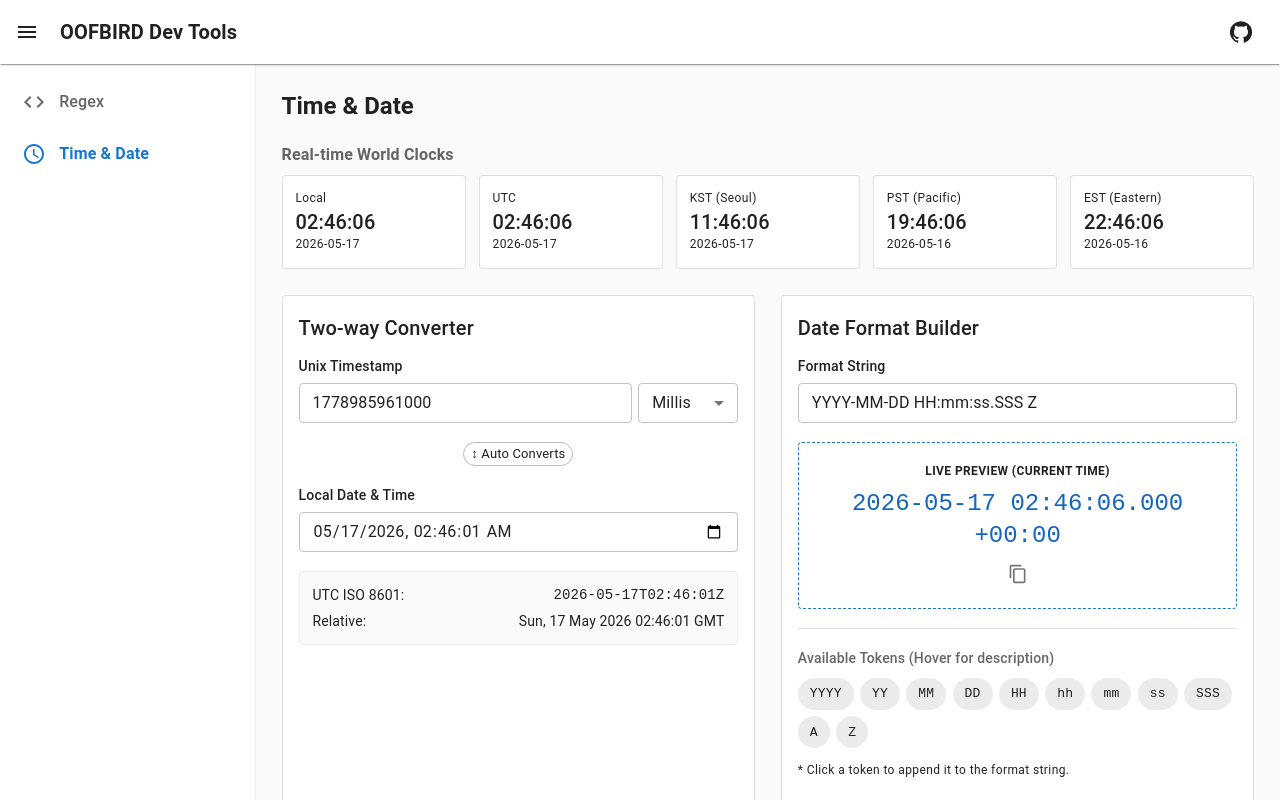
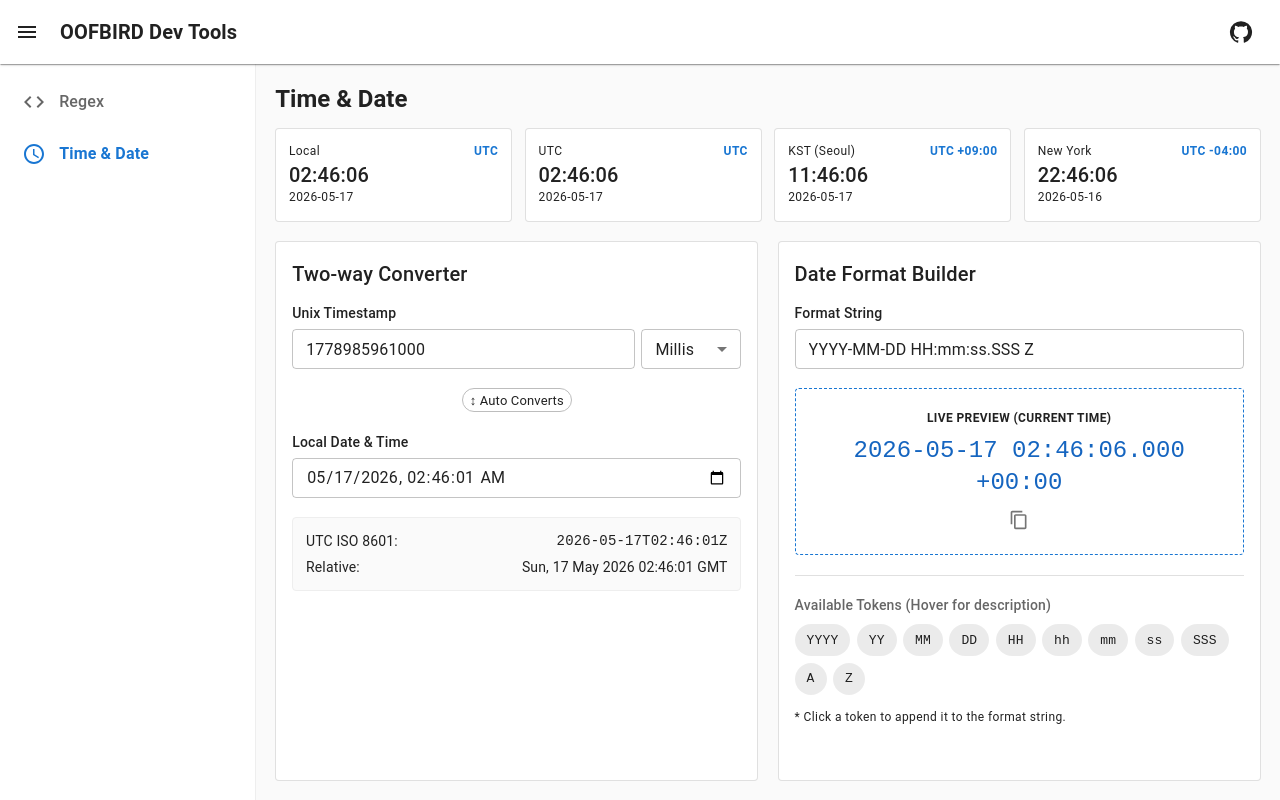
Before and after one commit to iju707/tools, a React (Vite) app: page /time in a window 1280 px wide. Built offline with nearby package versions, Linux system fonts and the light colour scheme.

Commit message:
UI tweak: remove clock title, adjust list to 4, add timezone offset, prevent scroll

```diff
--- a/src/pages/TimeDateTool.tsx
+++ b/src/pages/TimeDateTool.tsx
@@ -15,8 +15,7 @@ const WORLD_CLOCKS = [
   { label: 'Local', tz: dayjs.tz.guess() },
   { label: 'UTC', tz: 'UTC' },
   { label: 'KST (Seoul)', tz: 'Asia/Seoul' },
-  { label: 'PST (Pacific)', tz: 'America/Los_Angeles' },
-  { label: 'EST (Eastern)', tz: 'America/New_York' },
+  { label: 'New York', tz: 'America/New_York' },
 ];
 
 const FORMAT_TOKENS = [
@@ -79,23 +78,25 @@ export default function TimeDateTool() {
   };
 
   return (
-    <Box sx={{ p: { xs: 2, md: 4 }, maxWidth: 1200, mx: 'auto' }}>
-      <Typography variant="h5" sx={{ mb: 3, fontWeight: 'bold' }}>
+    <Box sx={{ p: { xs: 2, md: 3 }, height: '100%', display: 'flex', flexDirection: 'column', maxWidth: 1400, mx: 'auto' }}>
+      <Typography variant="h5" sx={{ mb: 2, fontWeight: 'bold' }}>
         Time & Date
       </Typography>
 
       {/* World Clocks */}
-      <Box sx={{ mb: 4 }}>
-        <Typography variant="subtitle1" sx={{ mb: 1, fontWeight: 'bold', color: 'text.secondary' }}>
-          Real-time World Clocks
-        </Typography>
+      <Box sx={{ mb: 3 }}>
         <Box sx={{ display: 'flex', flexWrap: 'wrap', gap: 2 }}>
           {WORLD_CLOCKS.map((clock) => (
             <Card variant="outlined" sx={{ bgcolor: 'white', flex: '1 1 180px' }} key={clock.label}>
               <CardContent sx={{ p: 2, '&:last-child': { pb: 2 } }}>
-                <Typography variant="caption" color="text.secondary" sx={{ display: 'block', mb: 0.5 }}>
-                  {clock.label}
-                </Typography>
+                <Box sx={{ display: 'flex', justifyContent: 'space-between', alignItems: 'flex-start', mb: 0.5 }}>
+                  <Typography variant="caption" color="text.secondary">
+                    {clock.label}
+                  </Typography>
+                  <Typography variant="caption" sx={{ fontWeight: 'bold', color: 'primary.main' }}>
+                    {clock.tz === 'UTC' ? 'UTC' : `UTC ${now.tz(clock.tz).format('Z')}`}
+                  </Typography>
+                </Box>
                 <Typography variant="h6" sx={{ fontWeight: 'mono', lineHeight: 1 }}>
                   {now.tz(clock.tz).format('HH:mm:ss')}
                 </Typography>
@@ -108,10 +109,10 @@ export default function TimeDateTool() {
         </Box>
       </Box>
 
-      <Box sx={{ display: 'grid', gridTemplateColumns: { xs: '1fr', md: '1fr 1fr' }, gap: 4 }}>
+      <Box sx={{ display: 'grid', gridTemplateColumns: { xs: '1fr', md: '1fr 1fr' }, gap: 3, flex: 1, minHeight: 0 }}>
         {/* Converter Panel */}
-        <Box>
-          <Card variant="outlined" sx={{ bgcolor: 'white', height: '100%' }}>
+        <Box sx={{ display: 'flex', flexDirection: 'column', minHeight: 0 }}>
+          <Card variant="outlined" sx={{ bgcolor: 'white', flex: 1, overflow: 'auto' }}>
             <CardContent>
               <Typography variant="h6" sx={{ mb: 2, display: 'flex', alignItems: 'center' }}>
                 Two-way Converter
@@ -185,8 +186,8 @@ export default function TimeDateTool() {
         </Box>
 
         {/* Format Builder Panel */}
-        <Box>
-          <Card variant="outlined" sx={{ bgcolor: 'white', height: '100%' }}>
+        <Box sx={{ display: 'flex', flexDirection: 'column', minHeight: 0 }}>
+          <Card variant="outlined" sx={{ bgcolor: 'white', flex: 1, overflow: 'auto' }}>
             <CardContent>
               <Typography variant="h6" sx={{ mb: 2 }}>
                 Date Format Builder
```
